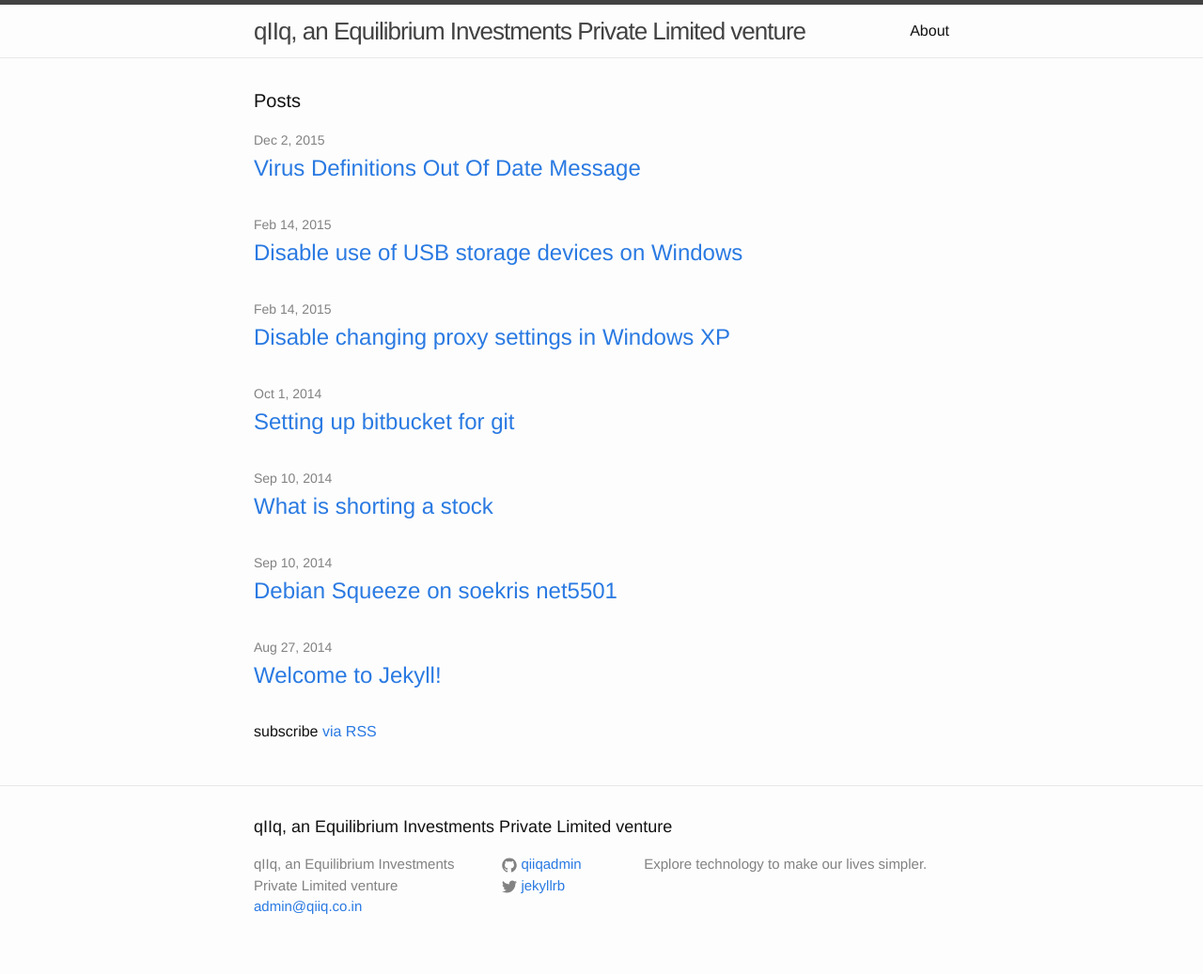
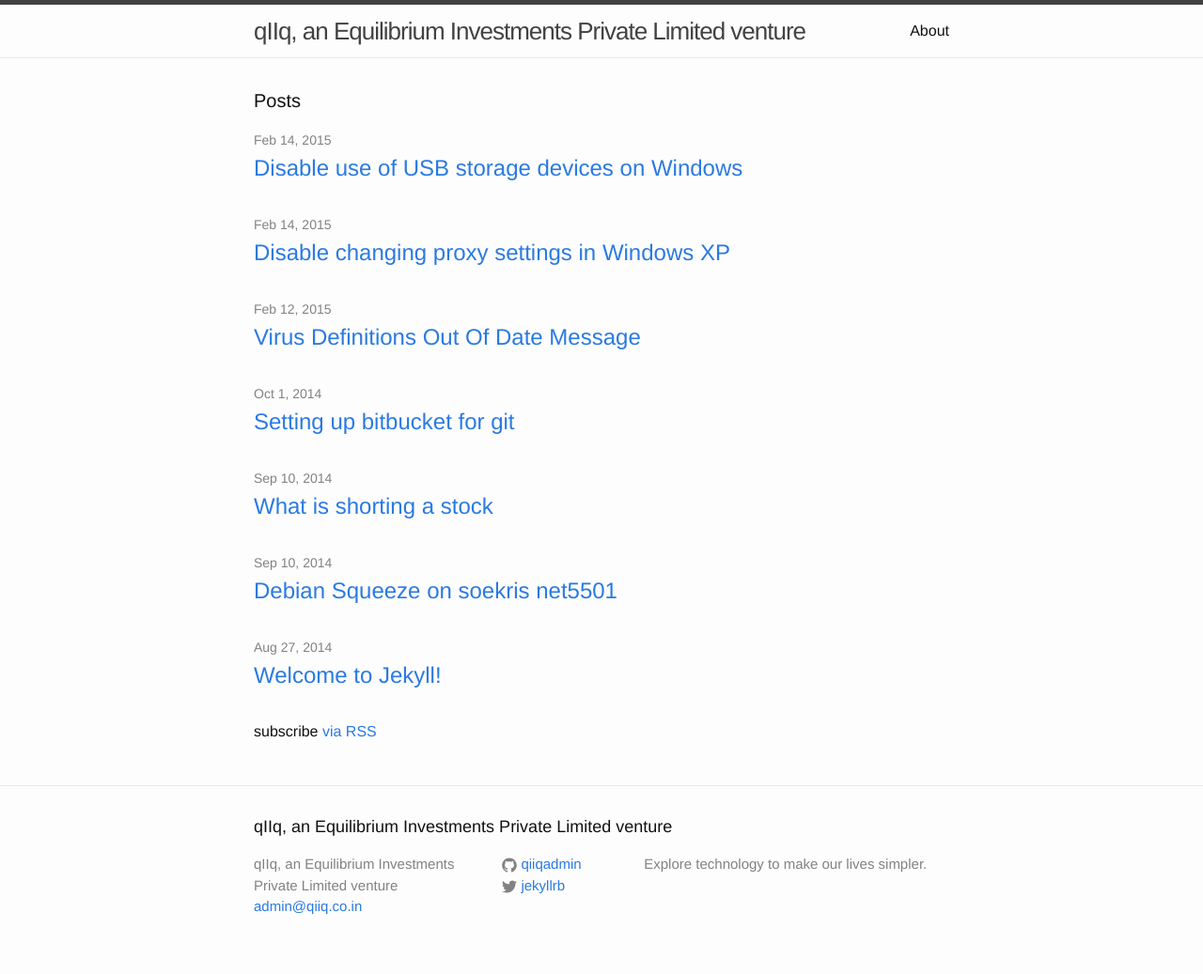
Before and after one commit to qiiq/qiiq.github.io, a Jekyll site: the page built from index.html, in a window 1280 px wide. Shown: the whole page at 94% size. Built offline with Jekyll 4.4.1, drawn with Linux system fonts in a browser that asks for light colours.

Commit message:
2015-02-12-setting-up-clamav-on-ubuntu.markdown

```diff
--- a/_posts/2015-02-12-setting-up-clamav-on-ubuntu.markdown
+++ b/_posts/2015-02-12-setting-up-clamav-on-ubuntu.markdown
@@ -1,7 +1,7 @@
 ---
 layout: post
 title: "Virus Definitions Out Of Date Message"
-date: 2015-12-02
+date: 2015-02-12
 categories: linux ubuntu debian
 ---
 If you get a message saying virus definitions are out of date, just run the following:
```
